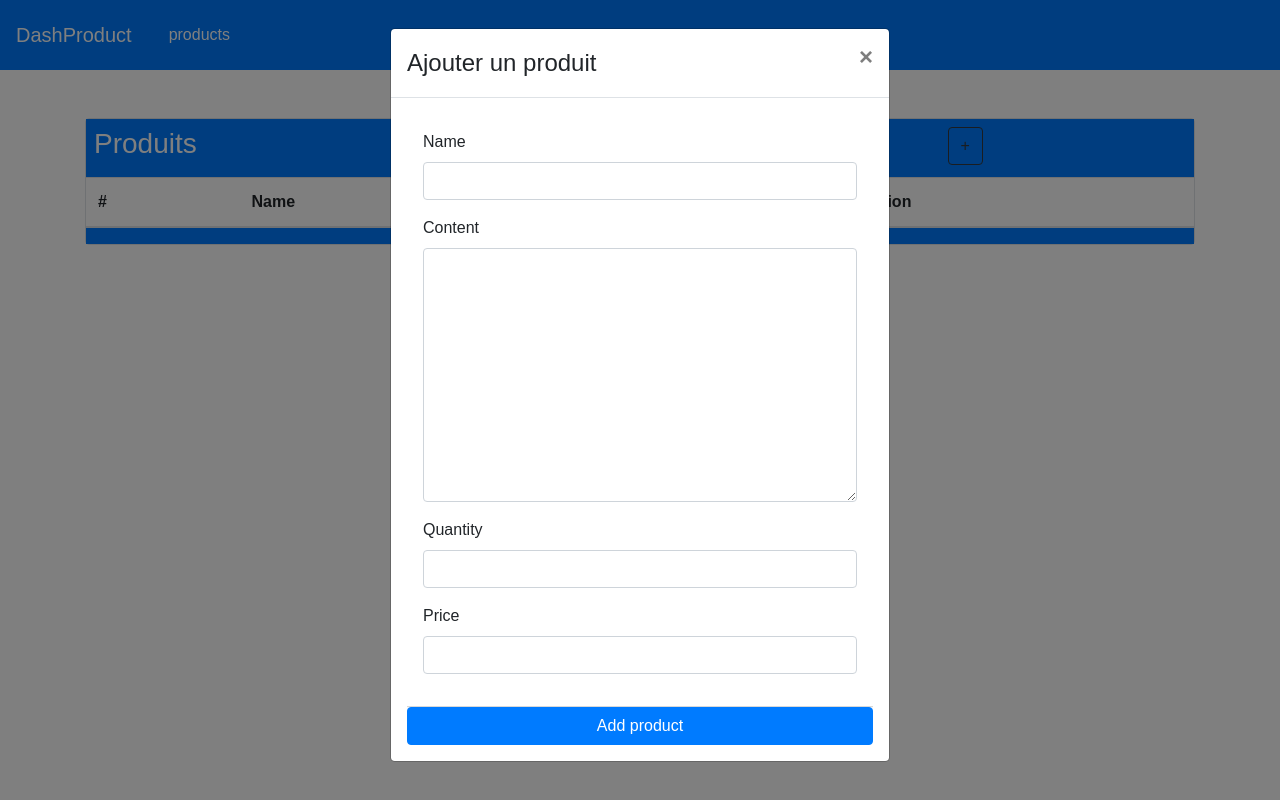
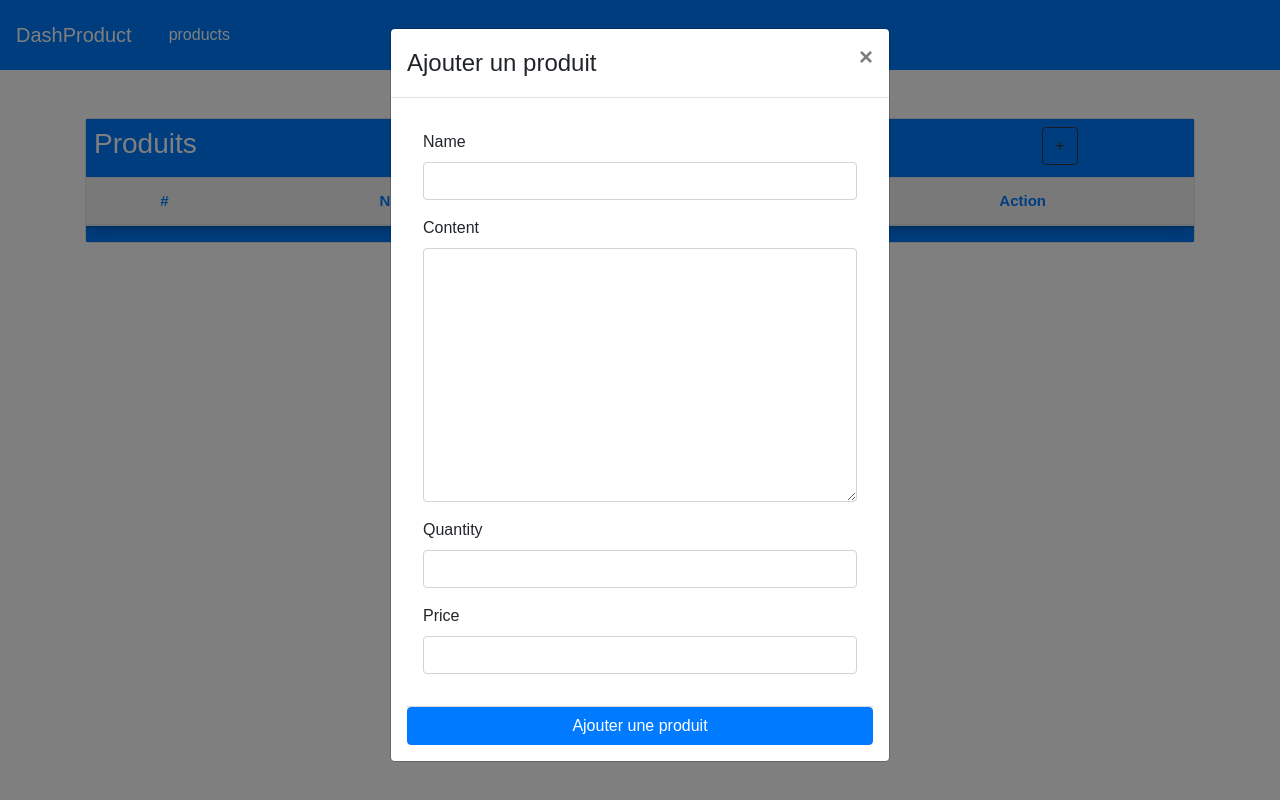
Before and after one commit to ouedraogoluc/ProductDasthboad, a PHP site: page /products.php in a window 1280 px wide, after a click that opens the changed part. Run offline with PHP 8.4, Linux system fonts and the light colour scheme; lists and menus that the app fills with data are empty; some libraries are stand-ins or nearby versions.

Commit message:
Revert "upload product image"

```diff
--- a/js/app.js
+++ b/js/app.js
@@ -15,8 +15,6 @@ $(document).ready(function () {
   resetForm();
 
 
-
-
   // const URL = 'https://api-product-laafigram.herokuapp.com/';
   const URL = 'http://127.0.0.1:5000/';
 
@@ -29,41 +27,16 @@ $(document).ready(function () {
     });
   })()
 
-  function displayImage(image, elt){
-    console.log(image);
-    if (image != null){
-      return `
-      <img src="${elt.image_url}" class='img-fluid border' width='50' height='50' alt="${elt.name}">  ${elt.name}
-     `
-    } else {
-      return ` <a class="btn btn-success mr-2 productToAddImage" title='add image' href='#' id='${elt.id}' name="detail" name="detail" >
-      <i class="fa fa-edit">Image</i>
-   </a> ${elt.name}`
-    }
-  }
-
-
   function displayProduct(data) {
     const products = data.products;
     $("tbody").empty();
-    if( products.length == 0){
-      $("#products").html(`
-      <div class="d-flex flex-column p-5 w-50 text-center  mx-auto">
-          <h5>Aucun produit ajouté pour le moment</h5>
-         <a href="share" class="w-50 mx-auto btn-lg btn btn-primary " data-toggle="modal" data-target="#myModal">Ajouter un produit</a>
-      </div>
-      `)
-    }
-    else {
     $.each(products, function (i, elt) {
-        const ligne = `<tr>
-              <td>${elt.id} </td>
-              <td>
-               ${displayImage(elt.image_url, elt)}
-               </td>
+      const ligne = `<tr class='text-center'>
+            <td>${elt.id}</td>
+            <td>${elt.name}</td>
             <td>${elt.price} FCFA</td>
             <td>
-              <div class="d-flex justify-content-center mt-0">
+            <div class="d-flex justify-content-center   mt-0">
                    <a class="btn btn-info mr-2 productToDetail" href='#' id='${elt.id}' name="detail" name="detail" >
                        <i class="fa fa-edit">Detail</i>
                      </a>
@@ -80,8 +53,6 @@ $(document).ready(function () {
     });
   }
 
-  }
-
     //add paticipant
     $("#formProduct").submit(function (e) {
       e.preventDefault();
@@ -91,37 +62,34 @@ $(document).ready(function () {
       let quantity = $("#quantity").val();
       let price = $("#price").val();
 
+
+     // let image = $("#image").val();
+
       if(!checkEmptyField(name,content,quantity,price)){
          //generate object
          const objet = generateObjet(name,content,quantity,price);
          //to request for add user
+         console.log(objet);
          if ( $('#operation').val() === 'add'){
-           //add product api
           addProductToAPi(objet);
          } else if( $('#operation').val() === 'update'){
-           // get product ID
            const id= $('#product_id').val();
-           //update product to api
+           console.log(id);
            updateProductToAPi(objet , id)
           } ;
 
       } else {
-          //display message for empty fields
           alert("Field is empty !")
       }
   });
 
 
-  // add product to api
   function addProductToAPi(objet){
       const headers = {
           method: "POST",
           body: JSON.stringify(objet),
           headers: {"Content-type": "application/json; charset=UTF-8"}
       }
-      // desabled button
-      $('bsubmit').prop('disabled',true);
-      $('bsubmit').prop('value', '.....sending')
       //post data with  fetch
       fetch(URL + 'products/create',headers)
       .then(response => response.json())
@@ -200,7 +168,7 @@ $(document).ready(function () {
     e.preventDefault();
 		let product_id = $(this).attr("id");
     let objet = {'id': product_id}
-    if(confirm('Voulez vous supprimer ce produit ? Oui ou Non?')){
+    if(confirm('Voulez vous supprimer ${elt.name} ? Oui ou Non?')){
       deleteDataAPI(objet)
     } else {
       return ; //die()
@@ -261,7 +229,7 @@ $(document).ready(function () {
       });
 
 
-    //show product 's details
+
       $(document).on('click', '.productToDetail', function(){
       //get product id
       var product_id = $(this).attr("id");
@@ -273,11 +241,6 @@ $(document).ready(function () {
         $('#productModalDetail').modal('show');
         //get informations
         $('.productName').text(product.product.name);
-        if (product.product.image_url != null){
-          $('.productImage').prop('src', product.product.image_url );
-        } else {
-          $('.productImage').prop('src','./images/product.png' );
-        }
         $('.price').text(product.product.price + ' FCFA');
         $('.content').text(product.product.content);
         $('.quantity').text(product.product.quantity);
@@ -285,51 +248,4 @@ $(document).ready(function () {
       });
       });
 
-    // show product modal for add image
-    $(document).on('click', '.productToAddImage', function (e) {
-      //display modal
-      $('#modalProductImage').modal('show');
-      const product_id = $(this).attr("id");
-      // get image
-
-      $("#uploadForm").submit(function (e) {
-        e.preventDefault();
-        const file = $('#image').prop('files')[0];
-        console.log(file);
-        // accepted image
-        const data = new FormData()
-        // add data to formData
-        data.append('image', file)
-        data.append('product_id', product_id)
-        //data.append('data', JSON.stringify({'product_id': product_id}));
-        // fetch
-        fetch(URL + 'products/upload/image', {
-         method: "POST",
-         body: data,
-
-        })
-        .then( response => response.json())
-        .then( responseData => {
-            if(responseData.status == 'success'){
-              $('#uploadImageResult').html(
-                `
-                <div class="alert alert-success">${responseData.message}</div>
-                <img src="${responseData.image_uri}" class="img-fluid w-25 rounded" alt="image du produit N° ${product_id}">
-              `);
-              $("#image").val('');
-            } else {
-              $('#uploadImageResult').html(
-                `
-                <div class="alert alert-danger">${responseData.message}</div>
-              `);
-              $("#image").val('');
-            }
-        })
 });
-
-
-
-    });
-
-
-});
--- a/products.php
+++ b/products.php
@@ -1,5 +1,6 @@
 <!DOCTYPE html>
 <html lang="en">
+
 <head>
   <meta charset="UTF-8">
   <meta http-equiv="Reunion-UA-Compatible" content="IE=edge">
@@ -15,21 +16,22 @@
   <script src="https://maxcdn.bootstrapcdn.com/bootstrap/4.5.2/js/bootstrap.min.js"></script>
   <script src="https://cdn.jsdelivr.net/npm/select2@4.1.0-rc.0/dist/js/select2.min.js"></script>
 </head>
+
 <body>
   <?php include './includes/navbar.php' ?>
   <div class="container mt-5 mb-5">
     <div class="card border border-primarSalle">
-      <div class="card-heard bg-primary">
+      <div class="card-heard  bg-primary">
         <div class="row">
-          <div class="col-lg-9 col-md-6 col-sm-6">
-            <h3 class="text-left p-2  text-white ">Produits <span class="produitCount"></span> </h3>
+          <div class="col-md-10 col-xm-4">
+            <h3 class="text-left p-2  text-white">Produits </h3>
           </div>
-          <div class="col-lg-3 col-md-6 col-sm-6">
+          <div class="col-md-2 col-xm-6">
             <button type="button" class="m-2 btn btn-outline-dark" id="productModal" data-toggle="modal" data-target="#myModal">+</button>
           </div>
         </div>
         <div class="table-responsive">
-          <table id="products" class="rounded-0 table bg-white table-hover w-100">
+          <table id="products" class="rounded-0 table bg-white table-hover table-content w-100">
             <thead>
               <tr>
                 <th>#</th>
@@ -44,6 +46,7 @@
         </div>
       </div>
     </div>
+  </div>
   <!-- The Modal -->
   <div class="modal fade" id="myModal">
     <div class="modal-dialog">
@@ -55,7 +58,7 @@
         </div>
         <!-- Modal body -->
         <div class="modal-body">
-          <form id="formProduct" enctype="multipart/form-data">
+          <form id="formProduct">
             <input type="hidden" id="operation" name="operation" value="add">
             <input type="hidden" id="product_id"  value="">
             <div class="card-content p-3">
@@ -77,7 +80,7 @@
               </div>
             </div>
             <div class="card-footer p-0 m-0">
-              <button class="btn btn-primary btn-block" id="bsubmit" name="bajout" type="submit">Add product</button>
+              <button class="btn btn-primary btn-block" id="bsubmit" name="bajout" type="submit">Ajouter une produit</button>
             </div>
         </div>
         </form>
@@ -97,7 +100,7 @@
                     <div class="modal-body">
                     <div class="row  d-flex justify-content-center ">
                         <div class="col-md-4 border border-primary ">
-                        <img src="./images/product.png"   alt="Guernsey" class="img-fluid avatar productImage border border-primary img-thumbnail mt-3 p-2 rounded">
+                        <img src="./images/product.png"   alt="Guernsey" class="img-fluid avatar border border-primary img-thumbnail mt-3 p-2 rounded">
                         <h3 class="mt-2 text-center title productName"></h3>
                     </div>
                     <div class="col-md-6 border border-primary ">
@@ -112,31 +115,8 @@
             </div>
         </div>
       </div>
-
-      <div class="modal fade" id="modalProductImage">
-        <div class="modal-dialog modal-lg">
-            <div class="modal-content">
-                    <!-- Modal Header -->
-                    <div class="modal-header bg-primary text-white">
-                        <h4 class="modal-title text-center">Upload image  </h4>
-                        <button type="button" class="close" data-dismiss="modal">&times;</button>
-                    </div>
-                    <hr>
-                    <!-- Modal body -->
-                    <div class="modal-body">
-                      <hr>
-                      <form  id="uploadForm" enctype="multipart/form-data">
-                       <h3 class="text-center">Image du produit</h3>
-                         <input type="file" class="form-control p-5" name="image" id="image">
-                         <button type="submit" class="mt-4 btn-block btn btn-primary">Envoyer</button>
-                      </form>
-                      <div id="uploadImageResult"></div>
-
-                    </div>
-            </div>
-        </div>
-      </div>
   </div>
   <script src="./js/app.js"></script>
 </body>
+
 </html>
```
Lines whose indentation alone changed are shown as unchanged.
